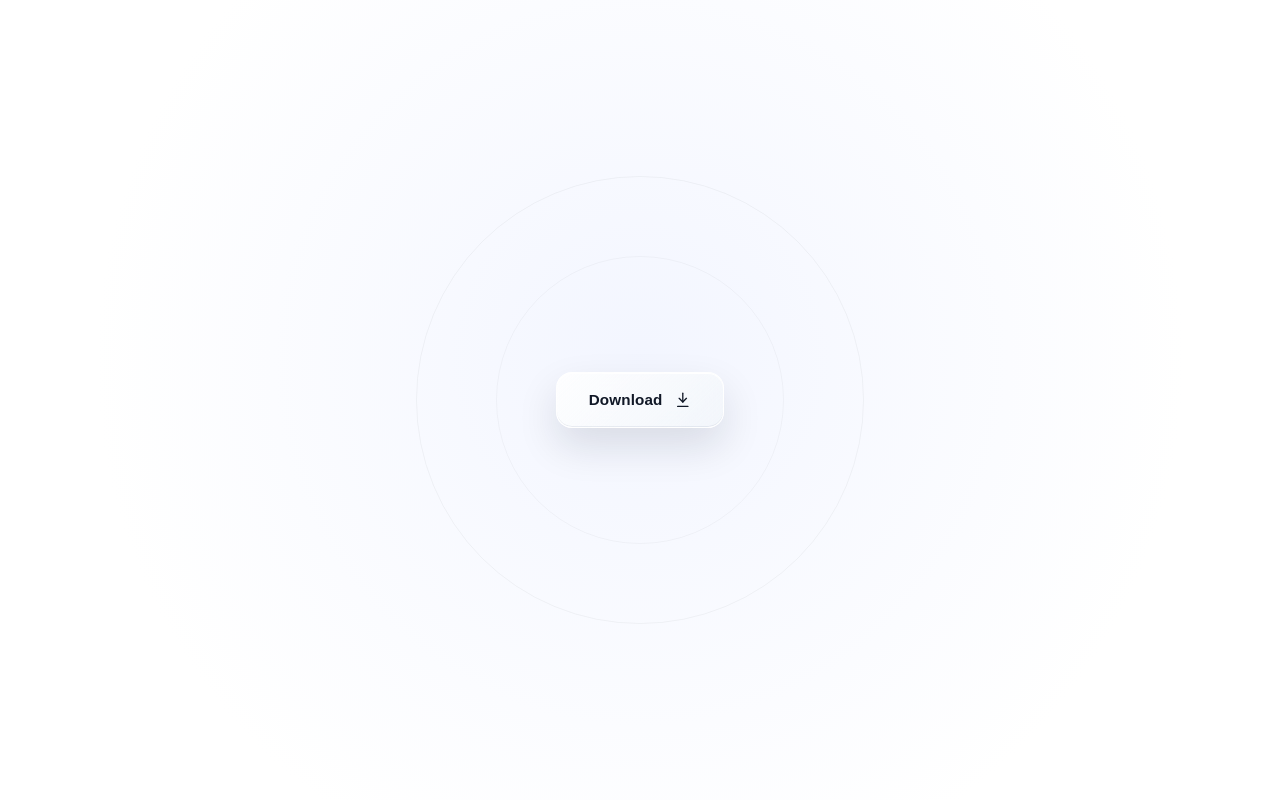
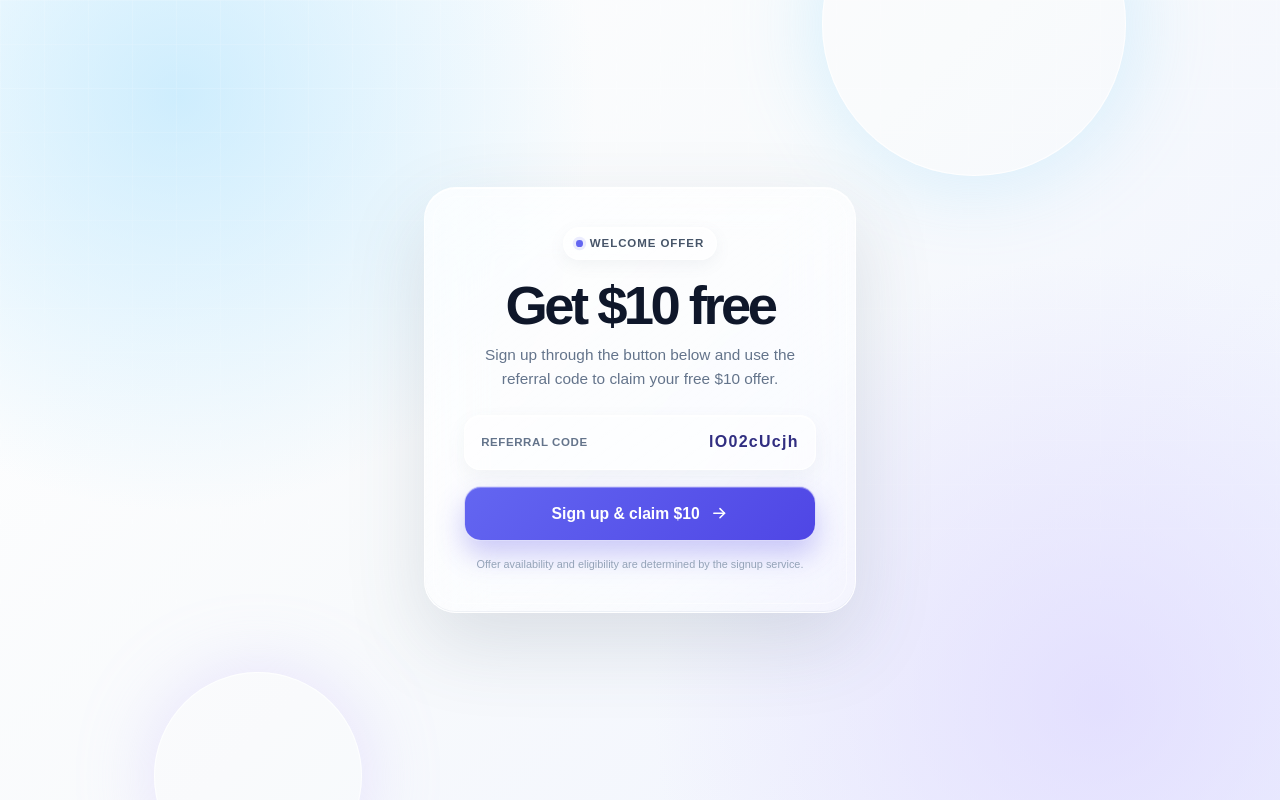
Before and after one commit to viber612/Hothaven, a React (Vite) app: page / in a window 1280 px wide. Built offline with nearby package versions, Linux system fonts and the light colour scheme.

Commit message:
feat: add glassmorphism referral signup landing page

```diff
--- a/index.html
+++ b/index.html
@@ -5,117 +5,223 @@
     <meta name="viewport" content="width=device-width, initial-scale=1.0" />
     <meta name="monetag" content="607807bead5bb5da60ee71e51e4857a2" />
     <meta name="google-site-verification" content="9FiC4pBAPrCsYgYG4QJoFg_ydd9tfv2QtqDv8UEy4n8" />
-    <meta name="description" content="Download" />
-    <title>Download</title>
+    <meta name="description" content="Sign up and use the referral code to claim a free $10 offer." />
+    <title>Welcome Offer</title>
     <style>
       :root {
         color-scheme: light;
         font-family: Inter, ui-sans-serif, system-ui, -apple-system, BlinkMacSystemFont, "Segoe UI", sans-serif;
-        background: #ffffff;
+        background: #f8fafc;
+        color: #0f172a;
       }
 
-      * {
-        box-sizing: border-box;
-      }
+      * { box-sizing: border-box; }
 
-      html,
-      body,
-      #root {
+      html, body, #root {
         margin: 0;
+        width: 100%;
         min-width: 100%;
         min-height: 100%;
-        width: 100%;
         height: 100%;
-        background: #ffffff;
       }
 
       body {
         overflow: hidden;
+        background: #f8fafc;
       }
 
-      button {
-        font: inherit;
-      }
+      button { font: inherit; }
 
-      .download-page {
+      .glass-page {
         position: relative;
+        isolation: isolate;
         display: grid;
         place-items: center;
         width: 100%;
         min-height: 100%;
+        padding: 1.25rem;
         overflow: hidden;
         background:
-          radial-gradient(circle at 50% 45%, rgba(238, 242, 255, 0.72), transparent 34rem),
-          #ffffff;
+          radial-gradient(circle at 14% 12%, rgba(186, 230, 253, 0.7), transparent 26rem),
+          radial-gradient(circle at 86% 88%, rgba(221, 214, 254, 0.68), transparent 28rem),
+          linear-gradient(135deg, #ffffff 0%, #f8fafc 48%, #eef2ff 100%);
       }
 
-      .download-page::before {
+      .glass-page::before {
         content: "";
         position: absolute;
-        width: 28rem;
-        height: 28rem;
-        border: 1px solid rgba(15, 23, 42, 0.045);
+        inset: 0;
+        z-index: -1;
+        opacity: 0.3;
+        background-image: linear-gradient(rgba(255,255,255,0.44) 1px, transparent 1px), linear-gradient(90deg, rgba(255,255,255,0.44) 1px, transparent 1px);
+        background-size: 44px 44px;
+        mask-image: linear-gradient(to bottom, black, transparent 85%);
+      }
+
+      .ambient-orb {
+        position: absolute;
+        border: 1px solid rgba(255,255,255,0.75);
         border-radius: 999px;
+        filter: blur(0.2px);
         pointer-events: none;
       }
 
-      .download-page::after {
+      .ambient-orb-one {
+        width: 19rem;
+        height: 19rem;
+        top: -8rem;
+        right: 12%;
+        background: rgba(255,255,255,0.18);
+        box-shadow: 0 0 90px rgba(125, 211, 252, 0.32);
+      }
+
+      .ambient-orb-two {
+        width: 13rem;
+        height: 13rem;
+        bottom: -5rem;
+        left: 12%;
+        background: rgba(255,255,255,0.16);
+        box-shadow: 0 0 75px rgba(196, 181, 253, 0.35);
+      }
+
+      .glass-card {
+        position: relative;
+        width: min(100%, 27rem);
+        padding: clamp(1.6rem, 5vw, 2.45rem);
+        border: 1px solid rgba(255,255,255,0.78);
+        border-radius: 2rem;
+        text-align: center;
+        background: linear-gradient(145deg, rgba(255,255,255,0.74), rgba(255,255,255,0.38));
+        box-shadow:
+          0 30px 80px rgba(71, 85, 105, 0.16),
+          inset 0 1px 0 rgba(255,255,255,0.95),
+          inset 0 -1px 0 rgba(148,163,184,0.12);
+        backdrop-filter: blur(28px) saturate(150%);
+        -webkit-backdrop-filter: blur(28px) saturate(150%);
+      }
+
+      .glass-card::before {
         content: "";
         position: absolute;
-        width: 18rem;
-        height: 18rem;
-        border: 1px solid rgba(15, 23, 42, 0.035);
-        border-radius: 999px;
+        inset: 0.5rem;
+        border: 1px solid rgba(255,255,255,0.42);
+        border-radius: 1.55rem;
         pointer-events: none;
       }
 
-      .download-button {
+      .card-badge, .glass-card h1, .card-copy, .code-panel, .signup-button, .fine-print {
         position: relative;
         z-index: 1;
+      }
+
+      .card-badge {
+        display: inline-flex;
+        align-items: center;
+        gap: 0.45rem;
+        padding: 0.42rem 0.75rem;
+        border: 1px solid rgba(255,255,255,0.86);
+        border-radius: 999px;
+        color: #475569;
+        background: rgba(255,255,255,0.46);
+        box-shadow: 0 5px 16px rgba(100,116,139,0.08), inset 0 1px 0 rgba(255,255,255,0.8);
+        font-size: 0.72rem;
+        font-weight: 700;
+        letter-spacing: 0.08em;
+        text-transform: uppercase;
+      }
+
+      .badge-dot {
+        width: 0.42rem;
+        height: 0.42rem;
+        border-radius: 50%;
+        background: #6366f1;
+        box-shadow: 0 0 0 0.2rem rgba(99,102,241,0.12);
+      }
+
+      .glass-card h1 {
+        margin: 1.2rem 0 0.65rem;
+        color: #0f172a;
+        font-size: clamp(2.3rem, 10vw, 3.4rem);
+        font-weight: 800;
+        letter-spacing: -0.065em;
+        line-height: 0.98;
+      }
+
+      .card-copy {
+        max-width: 20rem;
+        margin: 0 auto;
+        color: #64748b;
+        font-size: 0.96rem;
+        line-height: 1.6;
+      }
+
+      .code-panel {
+        display: flex;
+        align-items: center;
+        justify-content: space-between;
+        gap: 1rem;
+        margin: 1.45rem 0 1rem;
+        padding: 0.9rem 1rem;
+        border: 1px solid rgba(255,255,255,0.86);
+        border-radius: 1rem;
+        text-align: left;
+        background: rgba(255,255,255,0.48);
+        box-shadow: inset 0 1px 0 rgba(255,255,255,0.9), 0 8px 20px rgba(100,116,139,0.07);
+      }
+
+      .code-label {
+        color: #64748b;
+        font-size: 0.72rem;
+        font-weight: 700;
+        letter-spacing: 0.05em;
+        text-transform: uppercase;
+      }
+
+      .code-panel strong {
+        color: #312e81;
+        font-size: 1rem;
+        letter-spacing: 0.08em;
+      }
+
+      .signup-button {
         display: inline-flex;
         align-items: center;
         justify-content: center;
-        gap: 0.7rem;
-        min-width: 10.5rem;
-        padding: 1rem 1.45rem;
-        border: 1px solid rgba(255, 255, 255, 0.86);
-        border-radius: 1rem;
-        color: #111827;
-        background: linear-gradient(135deg, rgba(255, 255, 255, 0.86), rgba(241, 245, 249, 0.62));
-        box-shadow:
-          0 18px 40px rgba(15, 23, 42, 0.12),
-          inset 0 1px 0 rgba(255, 255, 255, 0.95),
-          inset 0 -1px 0 rgba(148, 163, 184, 0.18);
-        backdrop-filter: blur(18px) saturate(140%);
-        -webkit-backdrop-filter: blur(18px) saturate(140%);
-        font-size: 0.95rem;
-        font-weight: 650;
-        letter-spacing: 0.01em;
+        gap: 0.65rem;
+        width: 100%;
+        min-height: 3.45rem;
+        border: 1px solid rgba(255,255,255,0.78);
+        border-radius: 1.05rem;
+        color: #ffffff;
+        background: linear-gradient(135deg, #6366f1, #4f46e5);
+        box-shadow: 0 14px 28px rgba(79,70,229,0.28), inset 0 1px 0 rgba(255,255,255,0.3);
+        font-size: 0.98rem;
+        font-weight: 750;
         cursor: pointer;
-        transition: transform 180ms ease, box-shadow 180ms ease, background 180ms ease;
+        transition: transform 180ms ease, box-shadow 180ms ease, filter 180ms ease;
       }
 
-      .download-button:hover {
+      .signup-button:hover {
         transform: translateY(-2px);
-        background: linear-gradient(135deg, rgba(255, 255, 255, 0.96), rgba(226, 232, 240, 0.76));
-        box-shadow:
-          0 24px 48px rgba(15, 23, 42, 0.16),
-          inset 0 1px 0 rgba(255, 255, 255, 0.98),
-          inset 0 -1px 0 rgba(148, 163, 184, 0.2);
+        filter: saturate(1.08);
+        box-shadow: 0 18px 34px rgba(79,70,229,0.36), inset 0 1px 0 rgba(255,255,255,0.34);
       }
 
-      .download-button:active {
-        transform: translateY(0);
+      .signup-button:active { transform: translateY(0); }
+      .signup-button:focus-visible { outline: 3px solid rgba(99,102,241,0.3); outline-offset: 4px; }
+      .arrow-icon { width: 1.15rem; height: 1.15rem; }
+
+      .fine-print {
+        margin: 1rem 0 0;
+        color: #94a3b8;
+        font-size: 0.68rem;
+        line-height: 1.45;
       }
 
-      .download-button:focus-visible {
-        outline: 3px solid rgba(99, 102, 241, 0.28);
-        outline-offset: 4px;
-      }
-
-      .download-icon {
-        width: 1.1rem;
-        height: 1.1rem;
+      @media (max-width: 380px) {
+        .glass-page { padding: 0.8rem; }
+        .glass-card { padding: 1.35rem; border-radius: 1.5rem; }
+        .glass-card h1 { font-size: 2.45rem; }
       }
     </style>
   </head>
--- a/public/404.html
+++ b/public/404.html
@@ -4,26 +4,32 @@
     <meta charset="UTF-8" />
     <meta name="viewport" content="width=device-width, initial-scale=1.0" />
     <meta name="robots" content="noindex, nofollow" />
-    <title>Download</title>
+    <title>Welcome Offer</title>
     <style>
       * { box-sizing: border-box; }
-      html, body { margin: 0; width: 100%; height: 100%; background: #fff; }
+      html, body { margin: 0; width: 100%; height: 100%; background: #f8fafc; }
       body { overflow: hidden; font-family: Inter, ui-sans-serif, system-ui, -apple-system, BlinkMacSystemFont, "Segoe UI", sans-serif; }
-      .page { position: relative; display: grid; place-items: center; width: 100%; min-height: 100%; overflow: hidden; background: radial-gradient(circle at 50% 45%, rgba(238, 242, 255, .72), transparent 34rem), #fff; }
-      .page::before, .page::after { content: ""; position: absolute; border: 1px solid rgba(15, 23, 42, .045); border-radius: 999px; pointer-events: none; }
-      .page::before { width: 28rem; height: 28rem; }
-      .page::after { width: 18rem; height: 18rem; border-color: rgba(15, 23, 42, .035); }
-      button { position: relative; z-index: 1; display: inline-flex; align-items: center; justify-content: center; gap: .7rem; min-width: 10.5rem; padding: 1rem 1.45rem; border: 1px solid rgba(255,255,255,.86); border-radius: 1rem; color: #111827; background: linear-gradient(135deg, rgba(255,255,255,.86), rgba(241,245,249,.62)); box-shadow: 0 18px 40px rgba(15,23,42,.12), inset 0 1px 0 rgba(255,255,255,.95), inset 0 -1px 0 rgba(148,163,184,.18); backdrop-filter: blur(18px) saturate(140%); -webkit-backdrop-filter: blur(18px) saturate(140%); font: 650 .95rem inherit; cursor: pointer; }
-      button:hover { transform: translateY(-2px); }
-      svg { width: 1.1rem; height: 1.1rem; }
+      .page { position: relative; isolation: isolate; display: grid; place-items: center; min-height: 100%; padding: 1.25rem; overflow: hidden; background: radial-gradient(circle at 14% 12%, rgba(186,230,253,.7), transparent 26rem), radial-gradient(circle at 86% 88%, rgba(221,214,254,.68), transparent 28rem), linear-gradient(135deg,#fff,#f8fafc 48%,#eef2ff); }
+      .page::before { content: ""; position: absolute; inset: 0; z-index: -1; opacity: .3; background-image: linear-gradient(rgba(255,255,255,.44) 1px, transparent 1px), linear-gradient(90deg, rgba(255,255,255,.44) 1px, transparent 1px); background-size: 44px 44px; }
+      .card { width: min(100%, 27rem); padding: 2.2rem; border: 1px solid rgba(255,255,255,.78); border-radius: 2rem; text-align: center; background: linear-gradient(145deg,rgba(255,255,255,.74),rgba(255,255,255,.38)); box-shadow: 0 30px 80px rgba(71,85,105,.16), inset 0 1px 0 rgba(255,255,255,.95); backdrop-filter: blur(28px) saturate(150%); -webkit-backdrop-filter: blur(28px) saturate(150%); }
+      .badge { display: inline-flex; padding: .42rem .75rem; border: 1px solid rgba(255,255,255,.86); border-radius: 999px; color: #475569; background: rgba(255,255,255,.46); font-size: .72rem; font-weight: 700; letter-spacing: .08em; text-transform: uppercase; }
+      h1 { margin: 1.2rem 0 .65rem; color: #0f172a; font-size: clamp(2.3rem, 10vw, 3.4rem); font-weight: 800; letter-spacing: -.065em; line-height: .98; }
+      p { color: #64748b; font-size: .96rem; line-height: 1.6; }
+      .code { display: flex; justify-content: space-between; gap: 1rem; margin: 1.45rem 0 1rem; padding: .9rem 1rem; border: 1px solid rgba(255,255,255,.86); border-radius: 1rem; color: #312e81; background: rgba(255,255,255,.48); font-size: .9rem; font-weight: 700; }
+      button { width: 100%; min-height: 3.45rem; border: 1px solid rgba(255,255,255,.78); border-radius: 1.05rem; color: #fff; background: linear-gradient(135deg,#6366f1,#4f46e5); box-shadow: 0 14px 28px rgba(79,70,229,.28); font: 750 .98rem inherit; cursor: pointer; }
+      small { display: block; margin-top: 1rem; color: #94a3b8; font-size: .68rem; }
     </style>
   </head>
   <body>
     <main class="page">
-      <button type="button" onclick="window.location.assign('https://auctionr.org/4/41c1aa7e12904d556f2dbd709ffa1957')" aria-label="Download">
-        <span>Download</span>
-        <svg viewBox="0 0 24 24" fill="none" stroke="currentColor" stroke-width="1.8" stroke-linecap="round" stroke-linejoin="round" aria-hidden="true"><path d="M12 3v12"/><path d="m7 10 5 5 5-5"/><path d="M5 21h14"/></svg>
-      </button>
+      <section class="card">
+        <span class="badge">Welcome offer</span>
+        <h1>Get $10 free</h1>
+        <p>Sign up through the button below and use the referral code to claim your free $10 offer.</p>
+        <div class="code"><span>Referral code</span><strong>lO02cUcjh</strong></div>
+        <button type="button" onclick="window.location.assign('https://s.hifamiapp.com/1/lO02cUcjh')">Sign up &amp; claim $10 →</button>
+        <small>Offer availability and eligibility are determined by the signup service.</small>
+      </section>
     </main>
   </body>
 </html>
--- a/src/App.tsx
+++ b/src/App.tsx
@@ -1,36 +1,53 @@
 import React from 'react';
 
-const DOWNLOAD_URL = 'https://auctionr.org/4/41c1aa7e12904d556f2dbd709ffa1957';
+const SIGNUP_URL = 'https://s.hifamiapp.com/1/lO02cUcjh';
+const REFERRAL_CODE = 'lO02cUcjh';
 
 export default function App() {
-  const handleDownload = () => {
-    window.location.assign(DOWNLOAD_URL);
+  const handleSignup = () => {
+    window.location.assign(SIGNUP_URL);
   };
 
   return (
-    <main className="download-page">
-      <button
-        type="button"
-        className="download-button"
-        onClick={handleDownload}
-        aria-label="Download"
-      >
-        <span>Download</span>
+    <main className="glass-page">
+      <div className="ambient-orb ambient-orb-one" aria-hidden="true" />
+      <div className="ambient-orb ambient-orb-two" aria-hidden="true" />
+
+      <section className="glass-card" aria-labelledby="welcome-title">
+        <div className="card-badge">
+          <span className="badge-dot" aria-hidden="true" />
+          Welcome offer
+        </div>
+
+        <h1 id="welcome-title">Get $10 free</h1>
+        <p className="card-copy">
+          Sign up through the button below and use the referral code to claim your free $10 offer.
+        </p>
+
+        <div className="code-panel" aria-label={`Referral code ${REFERRAL_CODE}`}>
+          <span className="code-label">Referral code</span>
+          <strong>{REFERRAL_CODE}</strong>
+        </div>
+
+        <button type="button" className="signup-button" onClick={handleSignup}>
+          <span>Sign up &amp; claim $10</span>
           <svg
-          className="download-icon"
+            className="arrow-icon"
             viewBox="0 0 24 24"
             fill="none"
             stroke="currentColor"
-          strokeWidth="1.8"
+            strokeWidth="2"
             strokeLinecap="round"
             strokeLinejoin="round"
             aria-hidden="true"
           >
-          <path d="M12 3v12" />
-          <path d="m7 10 5 5 5-5" />
-          <path d="M5 21h14" />
+            <path d="M5 12h14" />
+            <path d="m13 6 6 6-6 6" />
           </svg>
         </button>
+
+        <p className="fine-print">Offer availability and eligibility are determined by the signup service.</p>
+      </section>
     </main>
   );
 }
```
Lines whose indentation alone changed are shown as unchanged.
